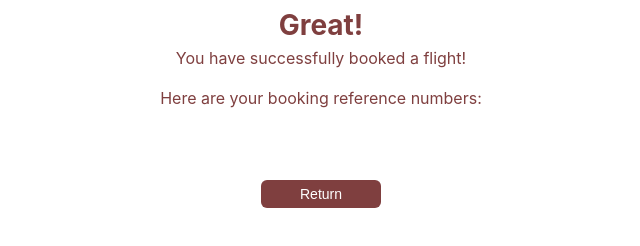
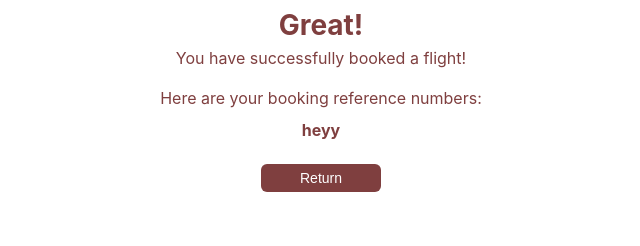
Before and after one commit to InfiniteX777/INTRODB-MP, a website: page assets/html/done.html in a window 1280 px wide. Shown: the whole page, without its empty margins (319-959 px from the left). Drawn offline with Linux system fonts and the light colour scheme.

Commit message:
fixed wrong alignment.

```diff
--- a/assets/css/done.css
+++ b/assets/css/done.css
@@ -9,8 +9,10 @@ h3 {
 	font-size: 16px;
 	margin-top: 12px;
 	margin-bottom: 0;
-	text-indent: 12px;
 	text-align: center;
+	text-indent: 0;
+	font-weight: bold;
+	display: block;
 }
 
 h4 {
--- a/assets/html/done.html
+++ b/assets/html/done.html
@@ -12,7 +12,7 @@
 		You have successfully booked a flight!<br><br>
 		Here are your booking reference numbers:
 	</p>
-	<h3></h3>
+	<h3>heyy</h3>
 	<p>
 	</p>
 	<h3></h3>
```
